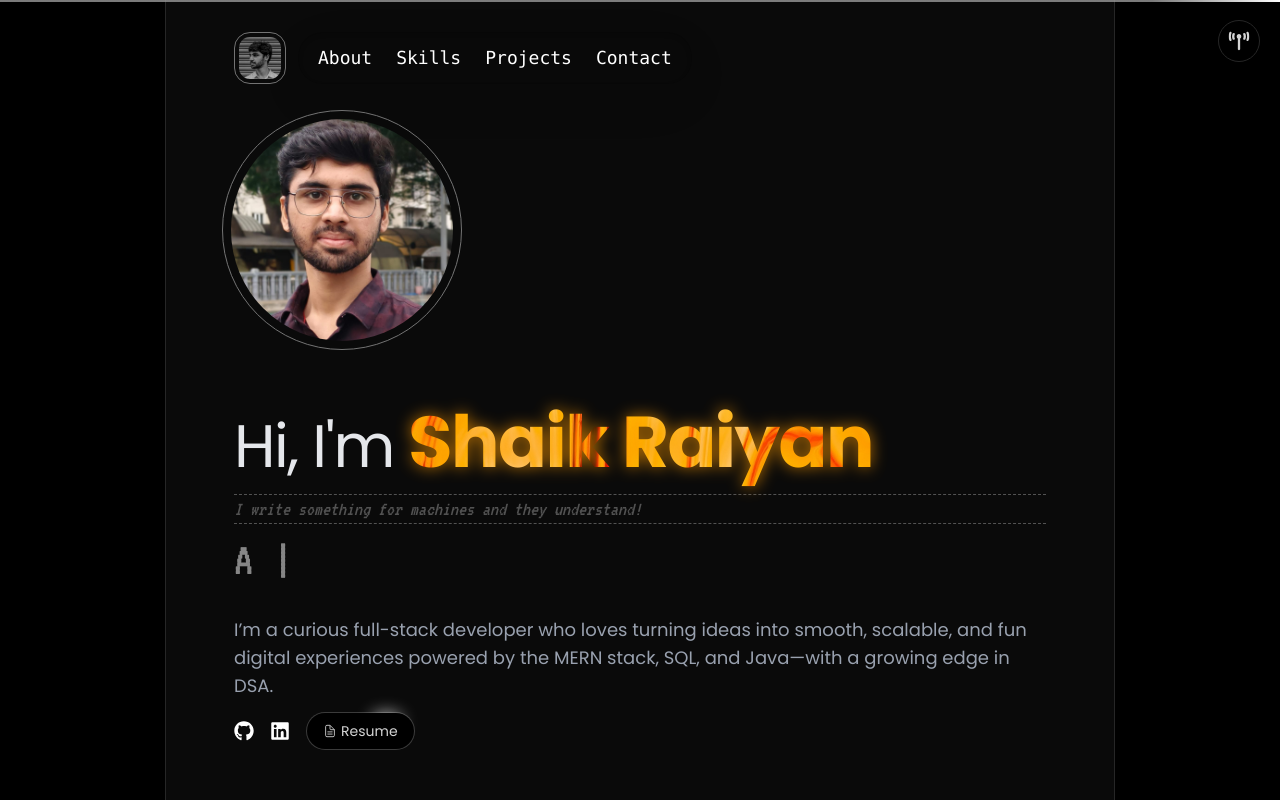
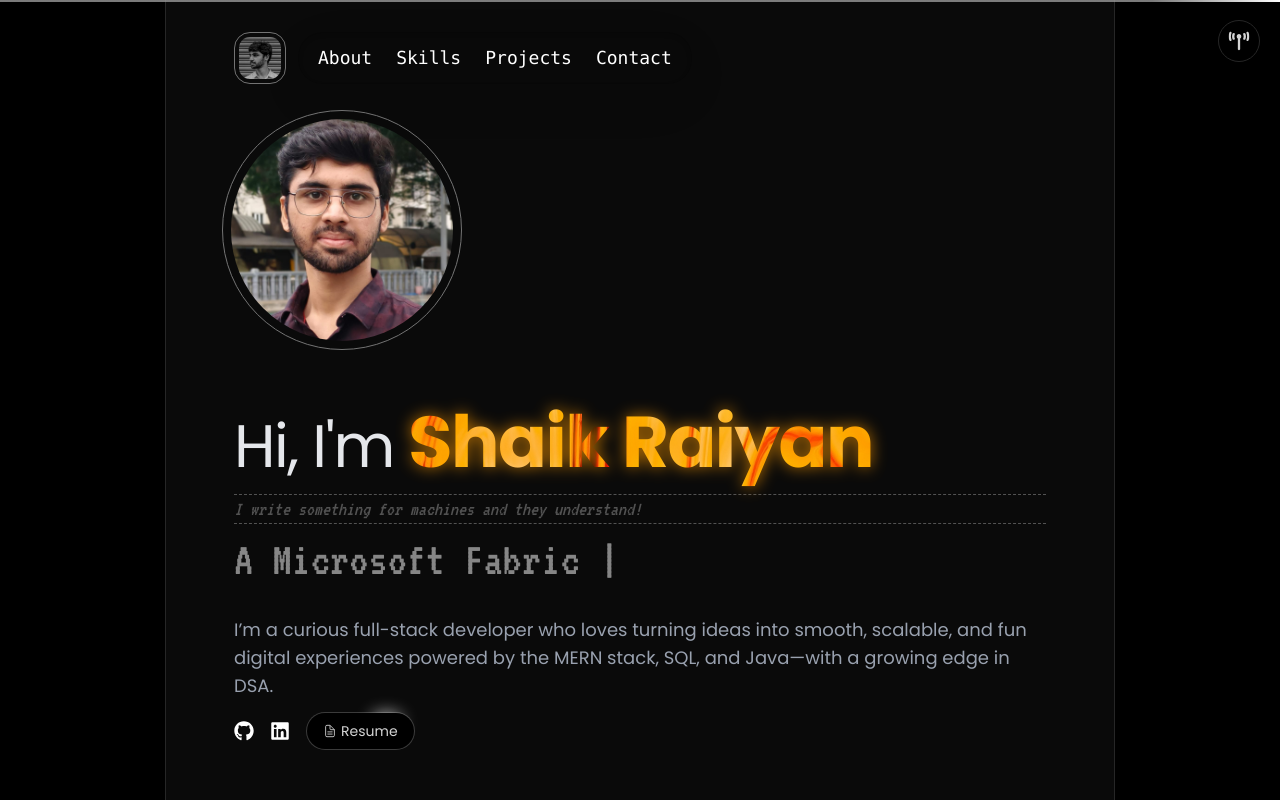
Before and after one commit to SHAIK-RAIYAN/My-Portfolio, a React (Vite) app: page / in a window 1280 px wide. Built offline with nearby package versions, Linux system fonts and the light colour scheme; no server answers.

Commit message:
updated my skills in typewriter and updates TimePolice message

```diff
--- a/src/components/Home.jsx
+++ b/src/components/Home.jsx
@@ -67,7 +67,11 @@ function Home() {
           >
             <Typewriter
               options={{
-                strings: ["A Full-Stack Developer.", "A Java Programmer."],
+                strings: [
+                  "A Microsoft Fabric Data Engineer.",
+                  "A Full-Stack Web Developer.",
+                  "A Java Programmer.",
+                ],
                 autoStart: true,
                 loop: true,
                 duration: 0.7,
--- a/src/components/ui/TimePolice.jsx
+++ b/src/components/ui/TimePolice.jsx
@@ -19,7 +19,7 @@ const TimePolice = () => {
 
       const message = timeData.isLate
         ? "BRO. Go to sleep. My portfolio will still exist in the morning. Your Sleep cycle won’t." //"You should be sleeping, but since you're here, look at my projects."
-        : "Procrastinating? Good strategy. This portfolio offers a significantly higher ROI than doom-scrolling social media."; //"There are thousands of developers coding right now, but you are currently looking at my Portfolio best choice.";
+        : "Procrastinating? Good strategy. This portfolio offers a higher ROI than doom-scrolling social media."; //"There are thousands of developers coding right now, but you are currently looking at my Portfolio best choice.";
 
       setDisplayData({
         city: location.city,
```
Also changed, not shown: 1 other file (tests, documents, lock files or other folders).
